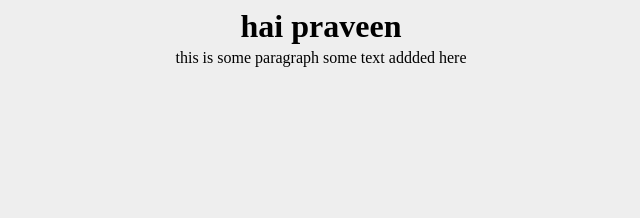
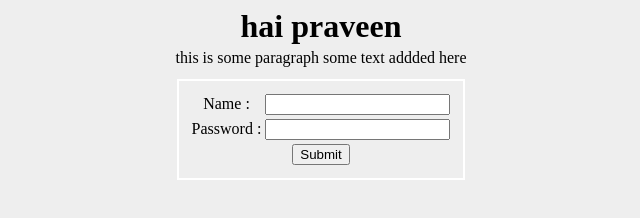
Before and after one commit to Pallagani-Praveen/justPrac, a plain HTML site: page index.html in a window 1280 px wide. Shown: the whole page, without its empty margins (319-959 px from the left). Drawn offline with Linux system fonts and the light colour scheme.

Commit message:
form added on form branch

```diff
--- a/index.html
+++ b/index.html
@@ -19,5 +19,25 @@
         some text addded here
       </p>
   </div>
+
+  <div class="form-wrapper">
+    <form class="form">
+        <table>
+              <tr>
+                <td>Name :</td>
+                <td> <input type="text" name="name" value=""> </td>
+              </tr>
+              <tr>
+                <td>Password :</td>
+                <td><input type="password" name="pwd" value=""> </td>
+              </tr>
+              <tr>
+                <td colspan="2">  <input type="submit" name="" value="Submit"> </td>
+              </tr>
+        </table>
+
+      </form>
+  </div>
+
   </body>
 </html>
--- a/style.css
+++ b/style.css
@@ -11,3 +11,12 @@ body{
   margin: 0 auto;
   text-align: center;
 }
+
+.form table{
+  max-width: 960px;
+  margin: 0 auto;
+  text-align: center;
+  border: 2px solid #fff;
+  margin-top: 10px;
+  padding: 10px;
+}
```
